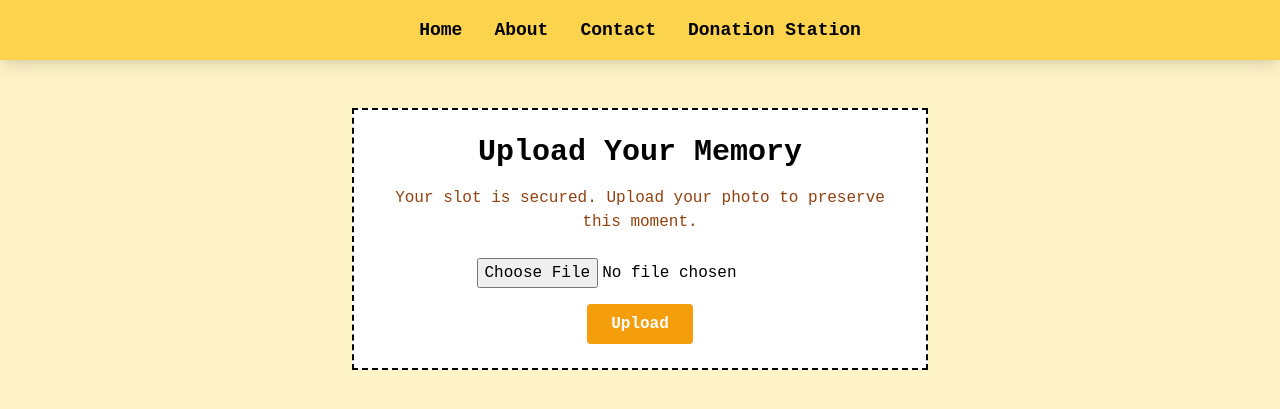
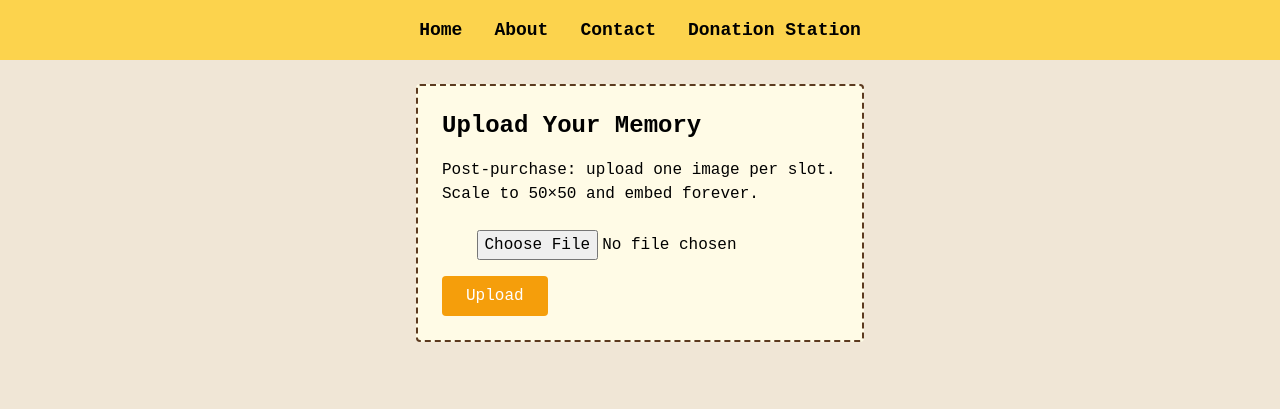
Before and after one commit to 5paresomechange55/TheDigitalMemoryLane, a Flask app: template templates/upload.html in a window 1280 px wide. Shown: the top 409 px of the page. Run offline with Flask 3, Linux system fonts and the light colour scheme; the template is opened without the code that fills it, so the values that code supplies are empty; some libraries are stand-ins or nearby versions.

Commit message:
Update upload.html

```diff
--- a/templates/upload.html
+++ b/templates/upload.html
@@ -1,44 +1,36 @@
 <!DOCTYPE html>
 <html lang="en">
 <head>
-  <meta charset="UTF-8">
-  <title>Upload Your Memory</title>
+  <meta charset="UTF-8"/>
   <meta name="viewport" content="width=device-width, initial-scale=1.0"/>
+  <title>Upload – The Digital Memory Lane</title>
   <link href="https://cdn.jsdelivr.net/npm/tailwindcss@2.2.19/dist/tailwind.min.css" rel="stylesheet"/>
   <style>
-    body {
-      background: #fef3c7;
-      font-family: 'Courier New', Courier, monospace;
-    }
+    body { background: #f0e6d6; font-family: 'Courier New', monospace; }
     .upload-box {
-      background-color: #fff;
-      border: 2px dashed #000;
+      background: #fffbe6; border: 2px dashed #5c3a1f;
     }
   </style>
 </head>
-<body class="text-center">
-
-  <!-- Toolbar -->
-  <nav class="bg-yellow-300 py-4 shadow-lg">
+<body>
+  <nav class="bg-yellow-300 py-4 mb-6">
     <ul class="flex justify-center space-x-8 font-bold text-lg">
-      <li><a href="/" class="hover:underline">Home</a></li>
-      <li><a href="/about" class="hover:underline">About</a></li>
-      <li><a href="/contact" class="hover:underline">Contact</a></li>
-      <li><a href="/donation" class="hover:underline">Donation Station</a></li>
+      <li><a href="/">Home</a></li>
+      <li><a href="/about">About</a></li>
+      <li><a href="/contact">Contact</a></li>
+      <li><a href="/donation">Donation Station</a></li>
     </ul>
   </nav>
 
-  <div class="mt-12 mx-auto max-w-xl p-6 upload-box">
-    <h1 class="text-3xl font-bold mb-4">Upload Your Memory</h1>
-    <p class="mb-6 text-yellow-800">Your slot is secured. Upload your photo to preserve this moment.</p>
-
+  <div class="max-w-md mx-auto upload-box p-6 rounded">
+    <h1 class="text-2xl font-bold mb-4">Upload Your Memory</h1>
+    <p class="mb-6">Post-purchase: upload one image per slot. <br/>Scale to 50×50 and embed forever.</p>
     <form method="POST" enctype="multipart/form-data">
-      <input type="file" name="image" accept="image/*" class="block mx-auto mb-4"/>
-      <button type="submit" class="bg-yellow-500 hover:bg-yellow-600 text-white font-bold py-2 px-6 rounded">
+      <input type="file" name="image" required class="block mx-auto mb-4"/>
+      <button type="submit" class="bg-yellow-500 hover:bg-yellow-600 text-white px-6 py-2 rounded">
         Upload
       </button>
     </form>
   </div>
-
 </body>
 </html>
```
